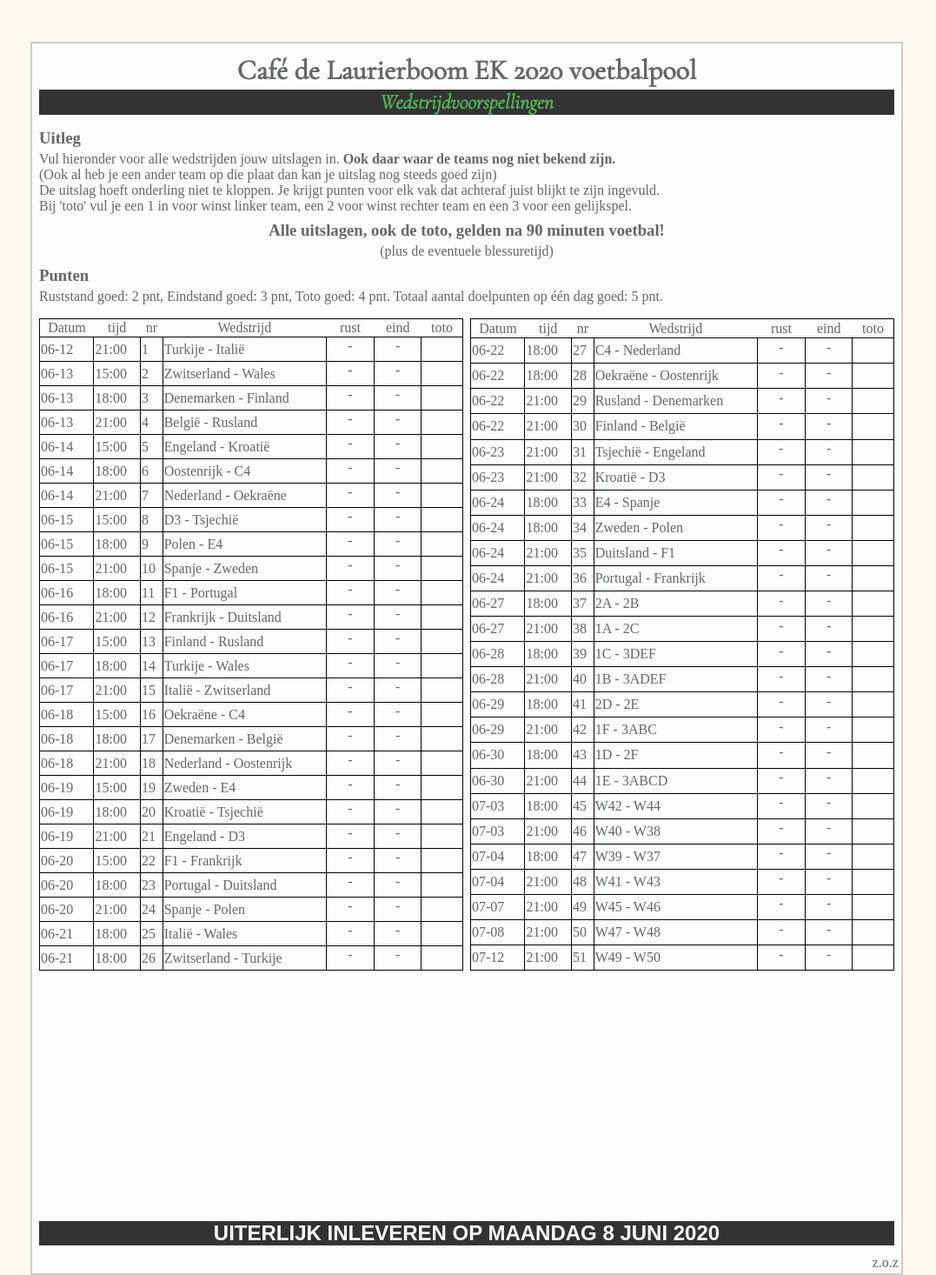
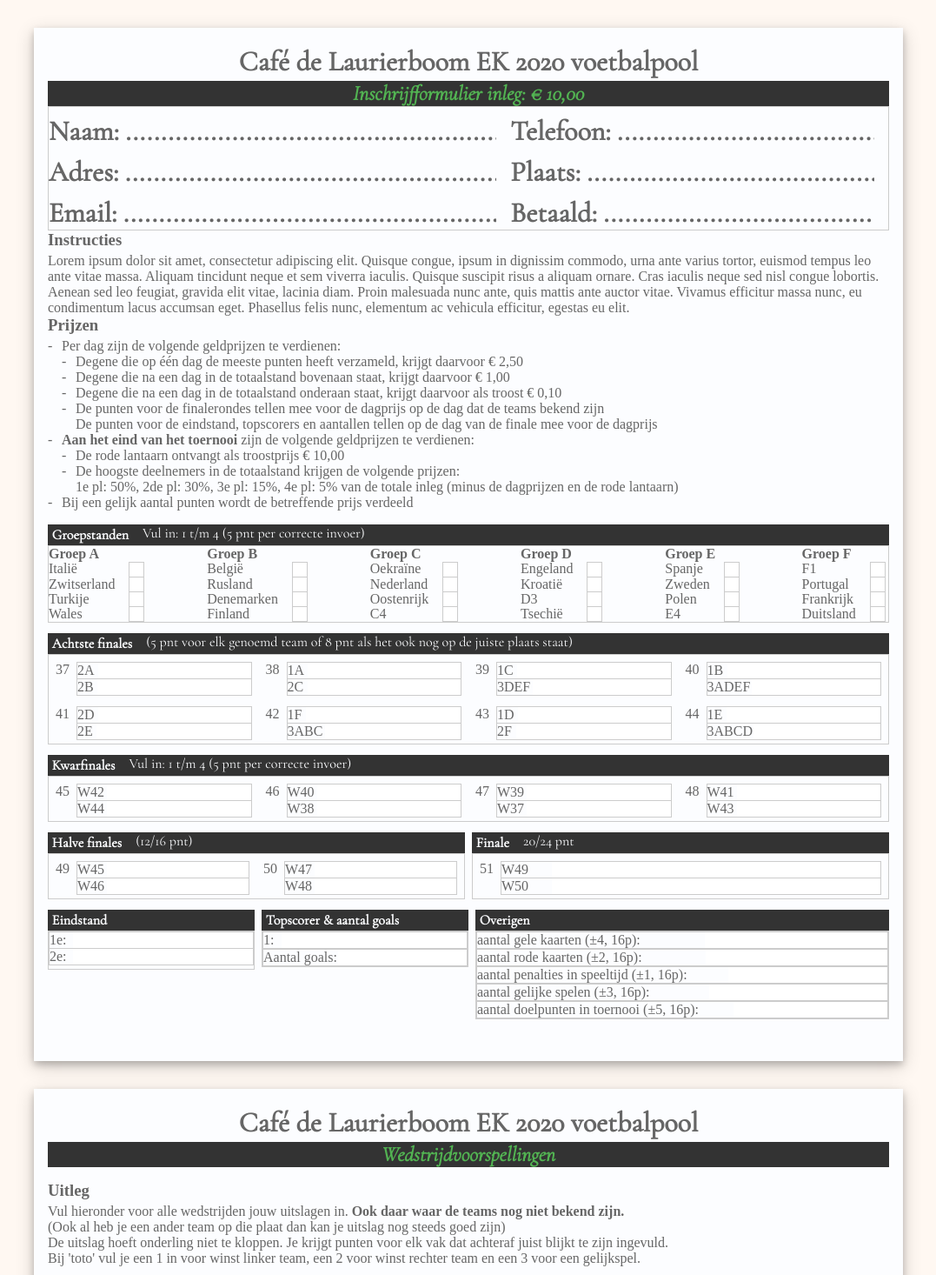
Before and after one commit to swapsCAPS/vbpool-frontend, a Vue app: page / in a window 1280 px wide. Shown: the top 1466 px of the page at 87% size, without its empty margins (101-1178 px from the left). Built offline with nearby package versions, Linux system fonts and the light colour scheme.

Commit message:
removed rotation cool but unhandy rotate animation

```diff
--- a/src/App.vue
+++ b/src/App.vue
@@ -79,6 +79,10 @@ input[type=number] {
 .game-input-wrapper input {
   border: 0;
   flex-grow: 9;
+}
+
+.card {
+  box-shadow: 0 4px 8px 0 rgba(0, 0, 0, 0.2), 0 6px 20px 0 rgba(0, 0, 0, 0.19);
 }
 
 .no-top-border {
--- a/src/components/Back.vue
+++ b/src/components/Back.vue
@@ -121,7 +121,7 @@ export default {
 
 <style>
 .container {
-  padding: 0.5rem;
+  padding: 1rem 1.0rem 3rem 1.0rem;
   height: 100%;
   font-family: 'Times New Roman', serif;
 }
@@ -164,7 +164,7 @@ td.game-text {
 }
 
 .footer {
-  position: absolute;
+  margin-top: 2rem;
   bottom: 2rem;
   left: 0.5rem;
   right: 0.5rem;
--- a/src/components/Front.vue
+++ b/src/components/Front.vue
@@ -201,7 +201,7 @@ export default {
 
 <style scoped>
 .container {
-  padding: 0.5rem;
+  padding: 1rem 1.0rem 3rem 1.0rem;
   font-family: 'Times New Roman', serif;
 }
 
--- a/src/components/PoolForm.vue
+++ b/src/components/PoolForm.vue
@@ -1,25 +1,9 @@
 <template lang="pug">
-  div
-    .flip-container(
-    )
-      .a4(
-        ref="a4"
-        :class="{ rotate: rotated }"
-      )
-        .a4-front(
-          :class="{ 'fade-out': !!rotated, 'fade-in': !rotated, 'display-none': !!isDisabled }"
-        )
-          Front()
-          span.zoz(
-            v-on:click="doFlip"
-          ) z.o.z
-        .a4-back(
-          :class="{ 'fade-out': !rotated, 'fade-in': !!rotated, 'display-none': !isDisabled }"
-        )
-          Back()
-          span.zoz(
-            v-on:click="doFlip"
-          ) z.o.z
+  .pool-forms
+    .a4.card()
+      Front()
+    .a4.card.back()
+      Back()
 </template>
 
 <script>
@@ -37,8 +21,6 @@ export default {
 
   data: function () {
     return {
-      rotated:    true,
-      isDisabled: true,
     }
   },
 
@@ -51,105 +33,38 @@ export default {
   },
 
   mounted () {
-    this.handleResize()
   },
 
   destroyed () {
   },
 
   methods: {
-    doFlip () {
-      this.rotated = !this.rotated
-
-      // FIXME Meh can we do this nicer using css
-      setTimeout(() => {
-        this.isDisabled = !!this.rotated
-      }, 600)
-    },
-    handleResize () {
-      if (!this.$refs.a4) {
-        this.a4Height = 1414
-        return
-      }
-      console.log('this.$refs.a4.clientWidth', this.$refs.a4.clientWidth, this.$refs.a4.clientHeight)
-      this.a4Height = this.$refs.a4.clientWidth * 1.414
-    },
   },
 }
 </script>
 
 <style scoped>
-h1 {
-  margin: 0;
-}
-.flip-container {
-  position: relative;
-  background-color: transparent;
-  margin: 3rem 1rem;
-  perspective: 3000px;
+.pool-forms {
+  padding: 2rem 0;
 }
 
 .a4 {
-  position: absolute;
+  position: relative;
   left: 0;
   right: 0;
   top: 0;
   bottom: 0;
   min-width: 740px;
   max-width: 1000px;
-  height: 1414px;
   margin-left: auto;
   margin-right: auto;
-  transition: transform 0.8s;
-  transform-style: preserve-3d;
-  transform-origin: center right;
-  transition: 2s;
-  transform: scale(1);
+  background: #fcfdff;
+  width: 100%;
+  height: 100%;
 }
 
-.rotate {
-  transform: translateX(-100%) rotateY(-180deg);
-}
-
-.fade-out {
-  -webkit-transition: opacity 0.5s ease-in-out;
-  -moz-transition: opacity 0.5s ease-in-out;
-  -ms-transition: opacity 0.5s ease-in-out;
-  -o-transition: opacity 0.5s ease-in-out;
-   opacity: 0;
-}
-
-.fade-in {
-  -webkit-transition: opacity 1.5s ease-in-out;
-  -moz-transition: opacity 1.5s ease-in-out;
-  -ms-transition: opacity 1.5s ease-in-out;
-  -o-transition: opacity 1.5s ease-in-out;
-   opacity: 1;
-}
-
-.display-none {
-  display: none;
-}
-
-.a4-front, .a4-back {
-  background: #fcfdff;
-  border: 2px solid #ccc;
-  position: absolute;
-  width: 100%;
-  height: 100%;
-  -webkit-backface-visibility: hidden; /* Safari */
-  backface-visibility: hidden;
-}
-
-.a4-back {
-  transform: rotateY(180deg);
-}
-
-.zoz {
-  position: absolute;
-  bottom: 0.2rem;
-  right: 0.2rem;
-  cursor: pointer;
+.back {
+  margin-top: 2rem;
 }
 
 </style>
```
